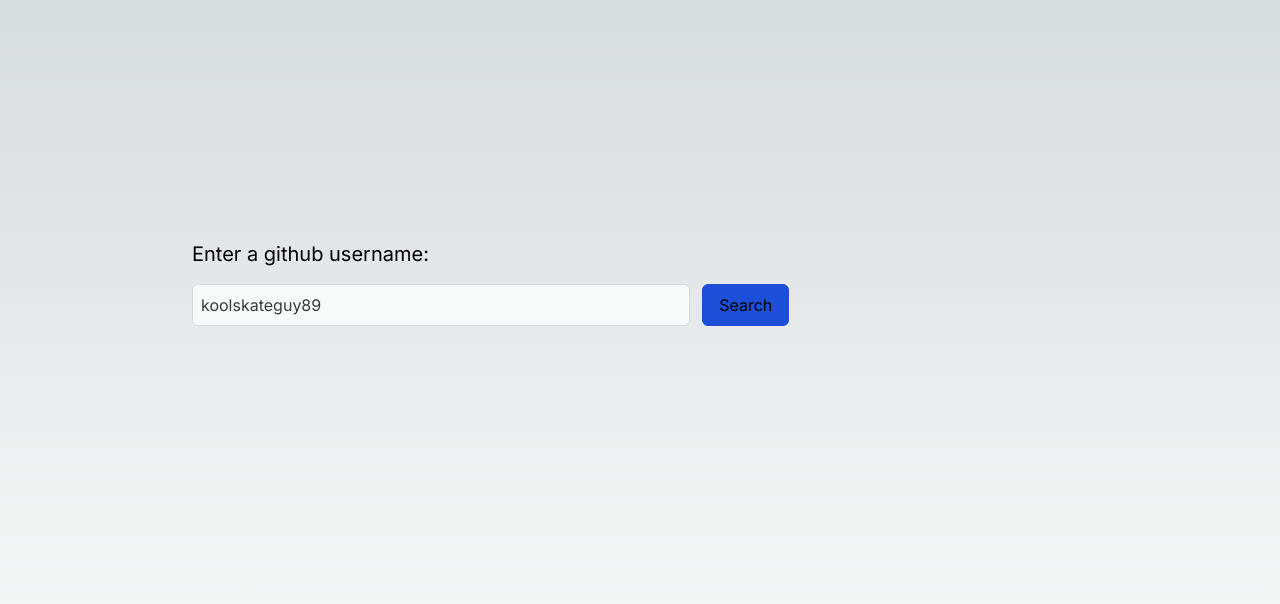
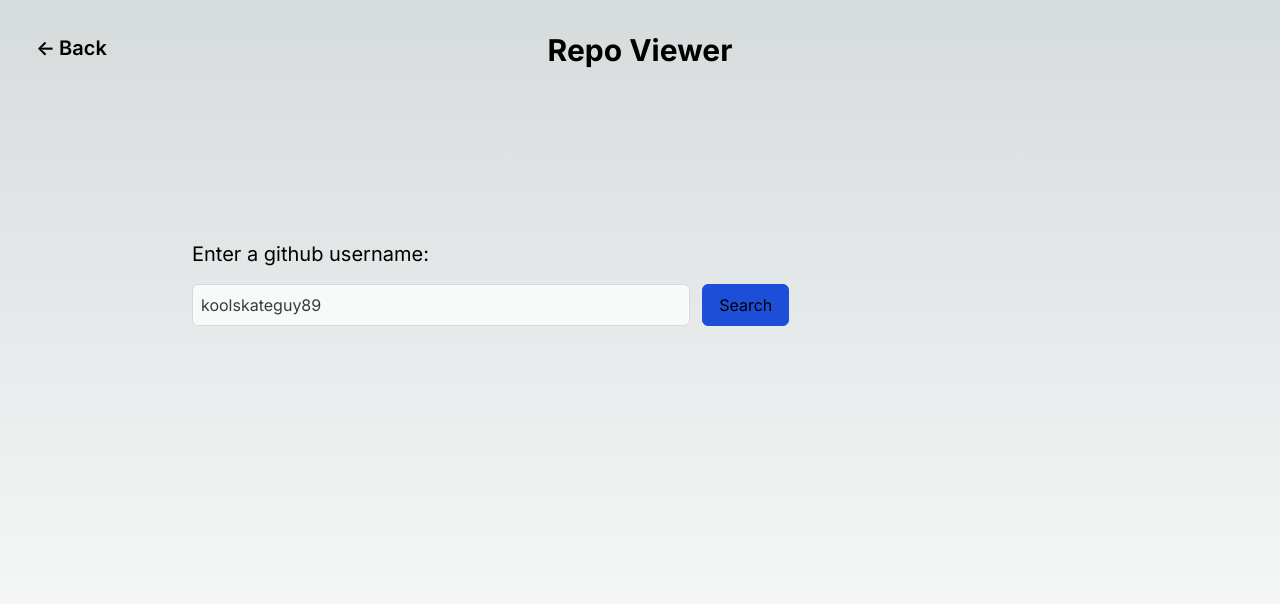
Before and after one commit to ykapf/Portfolio-Website, a Next.js app: page /repos in a window 1280 px wide. Shown: the top 604 px of the page. Built offline with nearby package versions, Linux system fonts and the light colour scheme.

Commit message:
added nav to repo page

```diff
--- a/src/app/repos/page.tsx
+++ b/src/app/repos/page.tsx
@@ -4,6 +4,23 @@ import UserRepos from "./userRepos";
 export default function Home() {
   return (
     <main className="flex min-h-screen flex-col items-center  p-24">
+      <div className="px-4 py-8 fixed w-full z-20 top-0 left-0 ">
+        <div className="container flex flex-wrap items-center justify-between mx-auto">
+          <a href="/" className="flex group rounded-lg px-5 ">
+            <h2 className="mb-3 text-xl font-semibold">
+              <span className="inline-block transition-transform group-hover:-translate-x-1 motion-reduce:transform-none mr-1">&lt;-</span>
+              Back
+            </h2>
+          </a>
+          <h1 className="mb-2 text-3xl font-bold hover:scale-[97%] transition ease-in-out delay-75 duration-300 cursor-default">Repo Viewer</h1>
+          <div className="flex group rounded-lg px-5 ">
+            <h2 className="mb-3 text-xl font-semibold opacity-0 cursor-default">
+              <span className="inline-block transition-transform group-hover:-translate-x-1 motion-reduce:transform-none mr-1">&lt;-</span>
+              Back
+            </h2>
+          </div>
+        </div>
+      </div>
       <div className="my-28 w-full h-1/2 md:h-full">
         <div className="flex flex-col  w-full h-full p-4 items-center justify-between">
           <div className="w-full h-full flex  items-center justify-between pl-20 py-4 text-xl">Enter a github username:</div>
```
